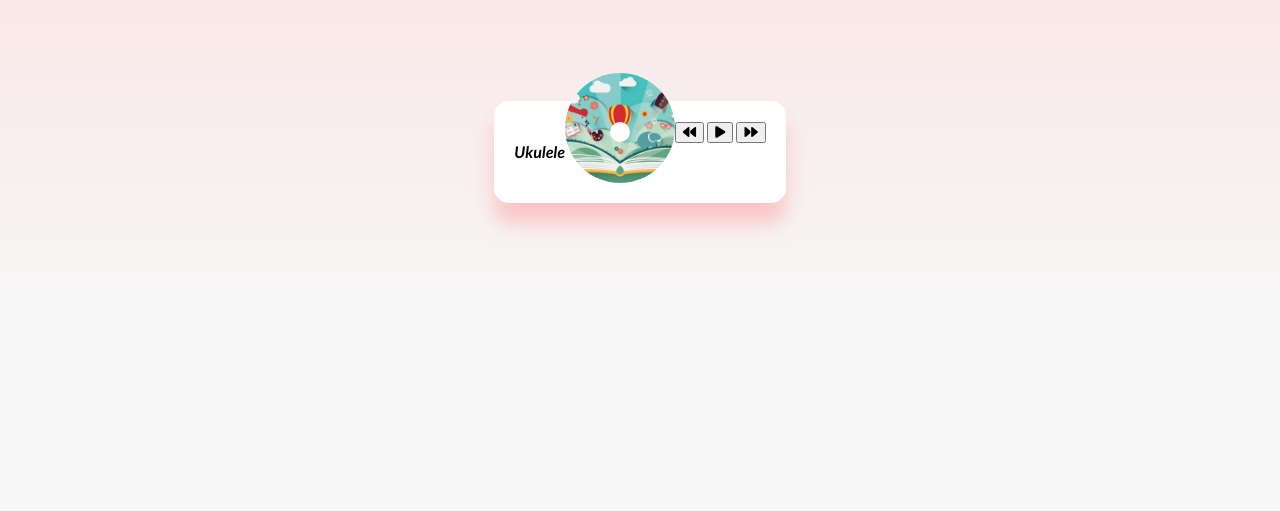
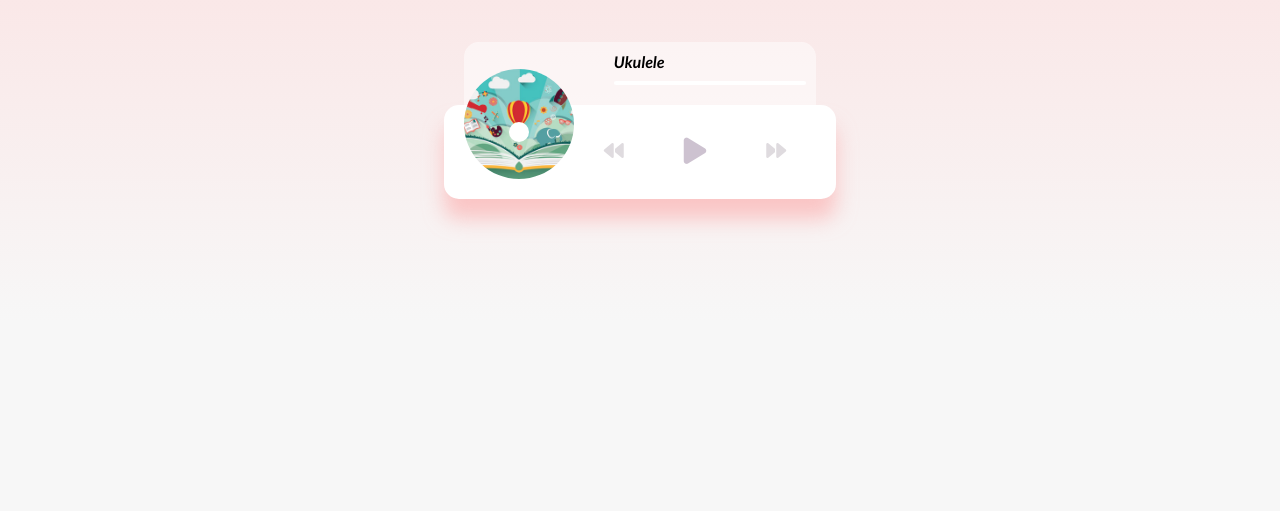
Before and after one commit to IlyaSafronov/Music-Player, a plain HTML site: page index.html in a window 1280 px wide. Shown: the part 289-800 px from the top of the page. Drawn offline with Linux system fonts and the light colour scheme.

Commit message:
styles step one

```diff
--- a/css/style.css
+++ b/css/style.css
@@ -56,6 +56,10 @@ body {
   animation-play-state: paused;
 }
 
+.music-container.play .img-container img {
+  /* animation-play-state: running; */
+}
+
 @keyframes rotate {
   from {
     transform: rotate(0deg);
@@ -65,3 +69,68 @@ body {
     transform: rotate(360deg);
   }
 }
+
+.navigation {
+  display: flex;
+  align-items: center;
+  justify-content: center;
+  z-index: 1;
+}
+
+.action-btn {
+  background-color: #fff;
+  border: 0;
+  color: #dfdbdf;
+  font-size: 20px;
+  cursor: pointer;
+  padding: 10px;
+  margin: 0 20px;
+}
+
+.action-btn-big {
+  color: #cdc2d0;
+  font-size: 30px;
+}
+
+.action-btn:focus {
+  outline: 0;
+}
+
+.music-info {
+  background-color: rgb(255, 255, 255, 0.5);
+  border-radius: 15px 15px 0 0;
+  position: absolute;
+  top: 0;
+  left: 20px;
+  width: calc(100% - 40px);
+  padding: 10px 10px 10px 150px;
+  opacity: 0;
+  transform: translateY(0%);
+  transition: transform 0.3s ease-in, opacity 0.3s ease-in;
+}
+
+.music-info h4 {
+  margin: 0;
+}
+
+.music-container.play .music-info {
+  opacity: 1;
+  transform: translateY(-100%);
+}
+
+.progress-container {
+  background: #fff;
+  border-radius: 5px;
+  cursor: pointer;
+  margin: 10px 0;
+  height: 4px;
+  width: 100%;
+}
+
+.progress {
+  background-color: #fe8daa;
+  border-radius: 5px;
+  height: 100%;
+  width: 0;
+  transition: width 0.1s linear;
+}
--- a/index.html
+++ b/index.html
@@ -10,7 +10,7 @@
 </head>
 <body>
 <h1>Music Player</h1>
-<div class="music-container">
+<div class="music-container play">
   <div class="music-info">
     <h4 id="title">Ukulele</h4>
     <div class="progress-container">
```
